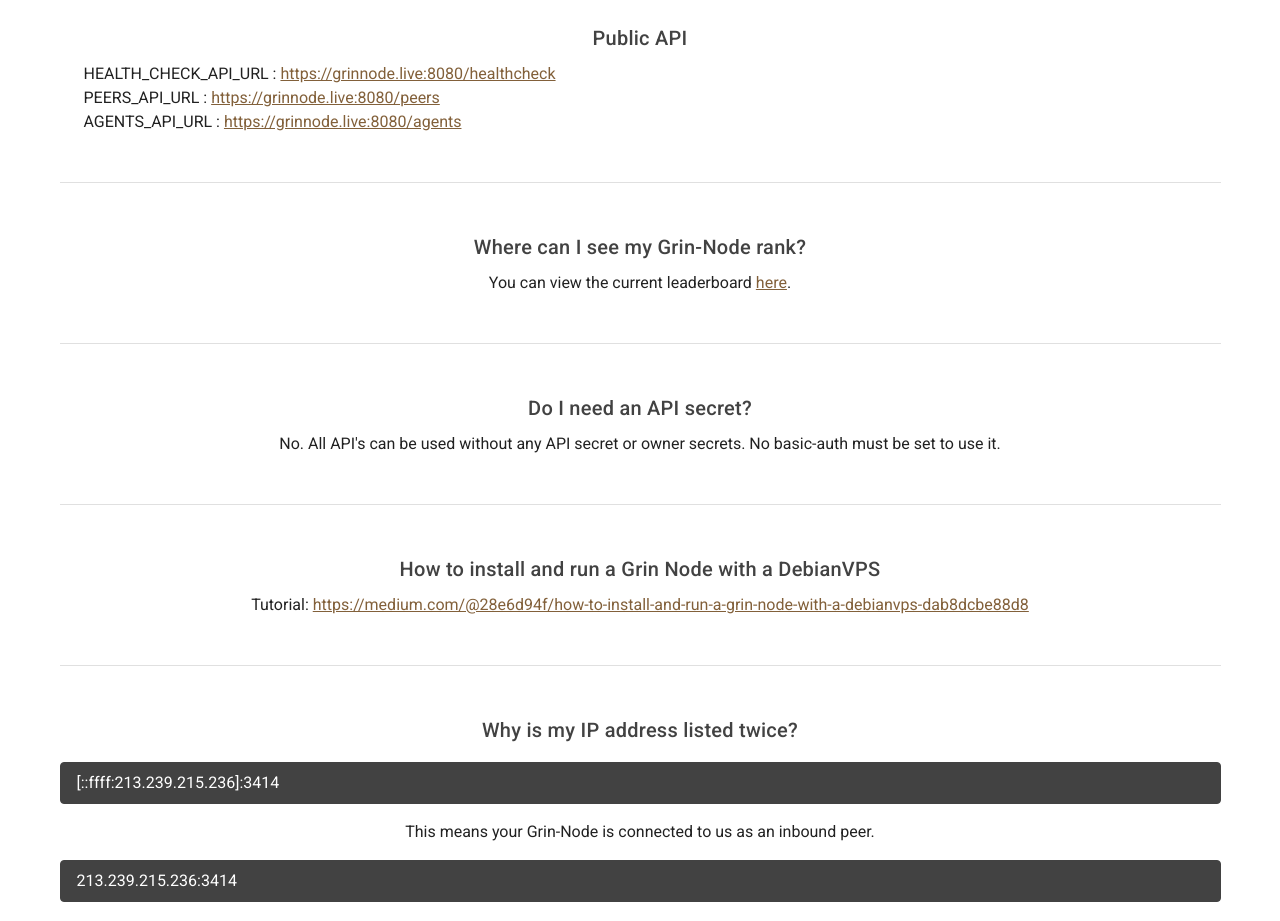
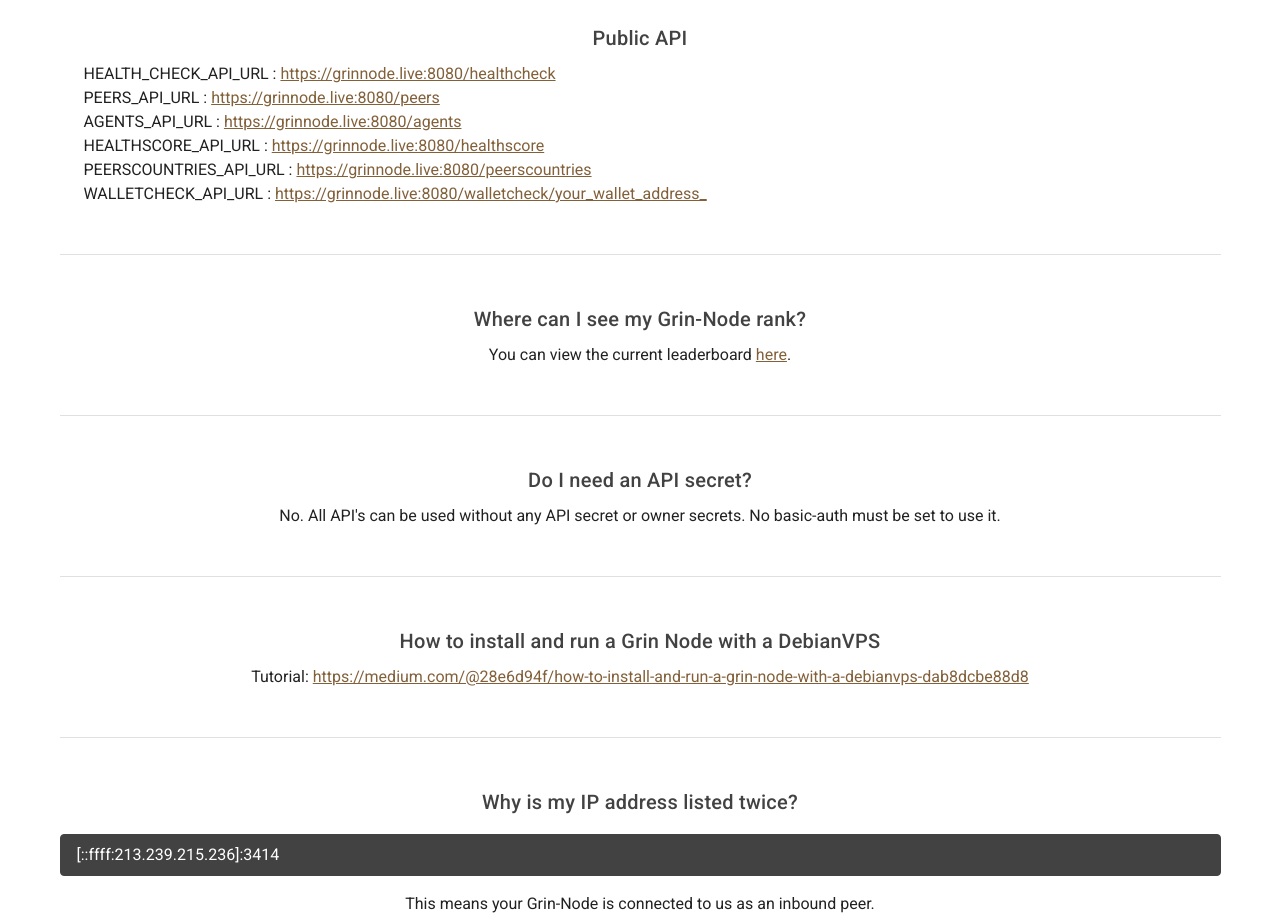
Before and after one commit to Grinnode-live/grinnode-live-frontend, a Vue app: page /faq in a window 1280 px wide. Shown: the part 2980-3901 px from the top of the page. Built offline with nearby package versions, Linux system fonts and the light colour scheme; no server answers.

Commit message:
added health_score, wallet_check and peerscountries to public api section

```diff
--- a/src/views/FAQ.vue
+++ b/src/views/FAQ.vue
@@ -204,6 +204,10 @@
         <li> HEALTH_CHECK_API_URL : <a href="https://grinnode.live:8080/healthcheck"> https://grinnode.live:8080/healthcheck </a></li>
         <li> PEERS_API_URL : <a href="https://grinnode.live:8080/peers">https://grinnode.live:8080/peers </a></li>
         <li> AGENTS_API_URL : <a href="https://grinnode.live:8080/agents">https://grinnode.live:8080/agents</a></li>
+        <li> HEALTHSCORE_API_URL : <a href="https://grinnode.live:8080/healthscore">https://grinnode.live:8080/healthscore</a></li>
+        <li> PEERSCOUNTRIES_API_URL : <a href="https://grinnode.live:8080/peerscountries">https://grinnode.live:8080/peerscountries</a></li>
+        <li> WALLETCHECK_API_URL : <a href="https://grinnode.live:8080/walletcheck/cgodjue5g7ebqv3bgrt6sfwbvq4ricibnxjwkqimu2apbdyn7c752iyd">https://grinnode.live:8080/walletcheck/your_wallet_address_</a></li>
+
       </ul>
 
       <v-divider class="my-12"></v-divider>
```
